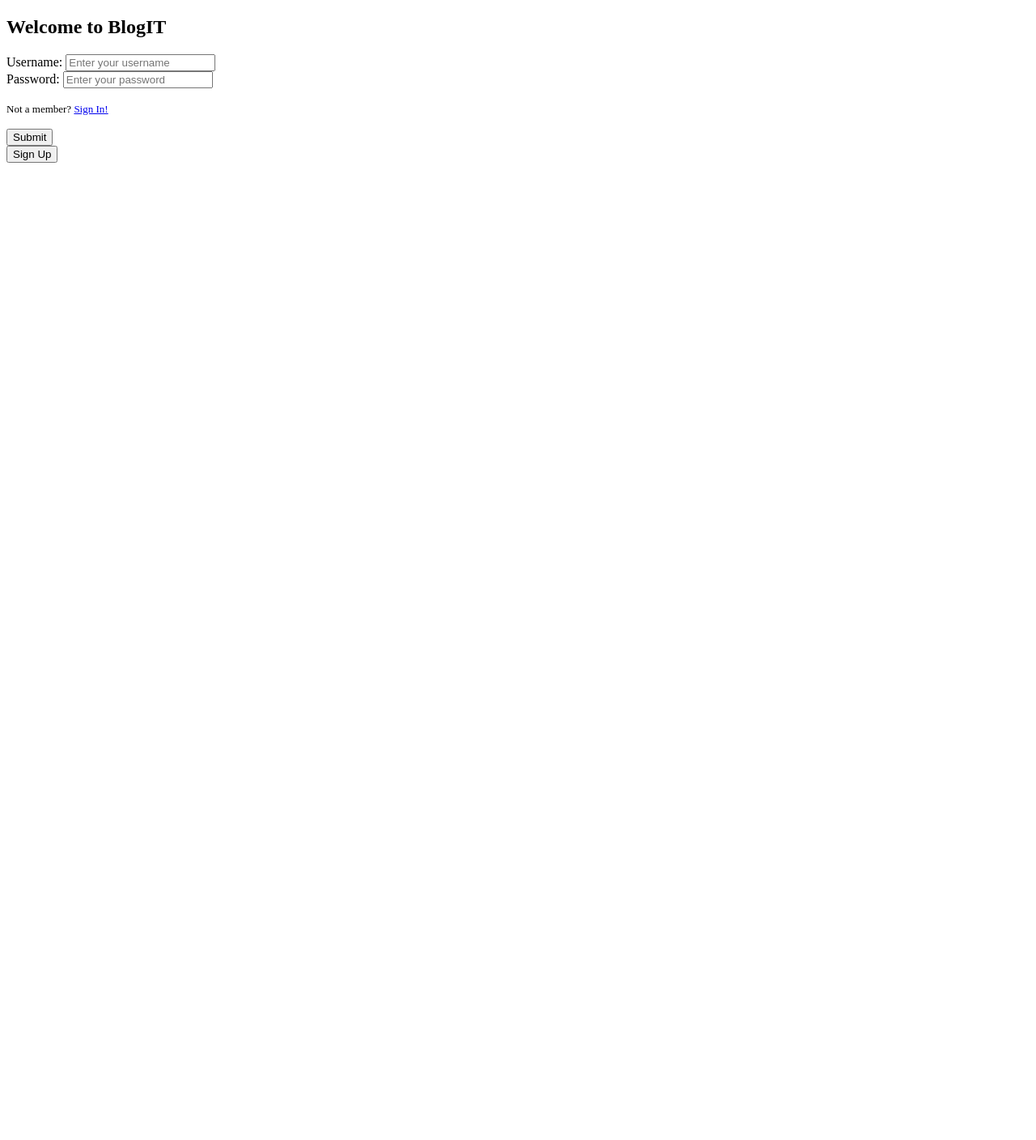
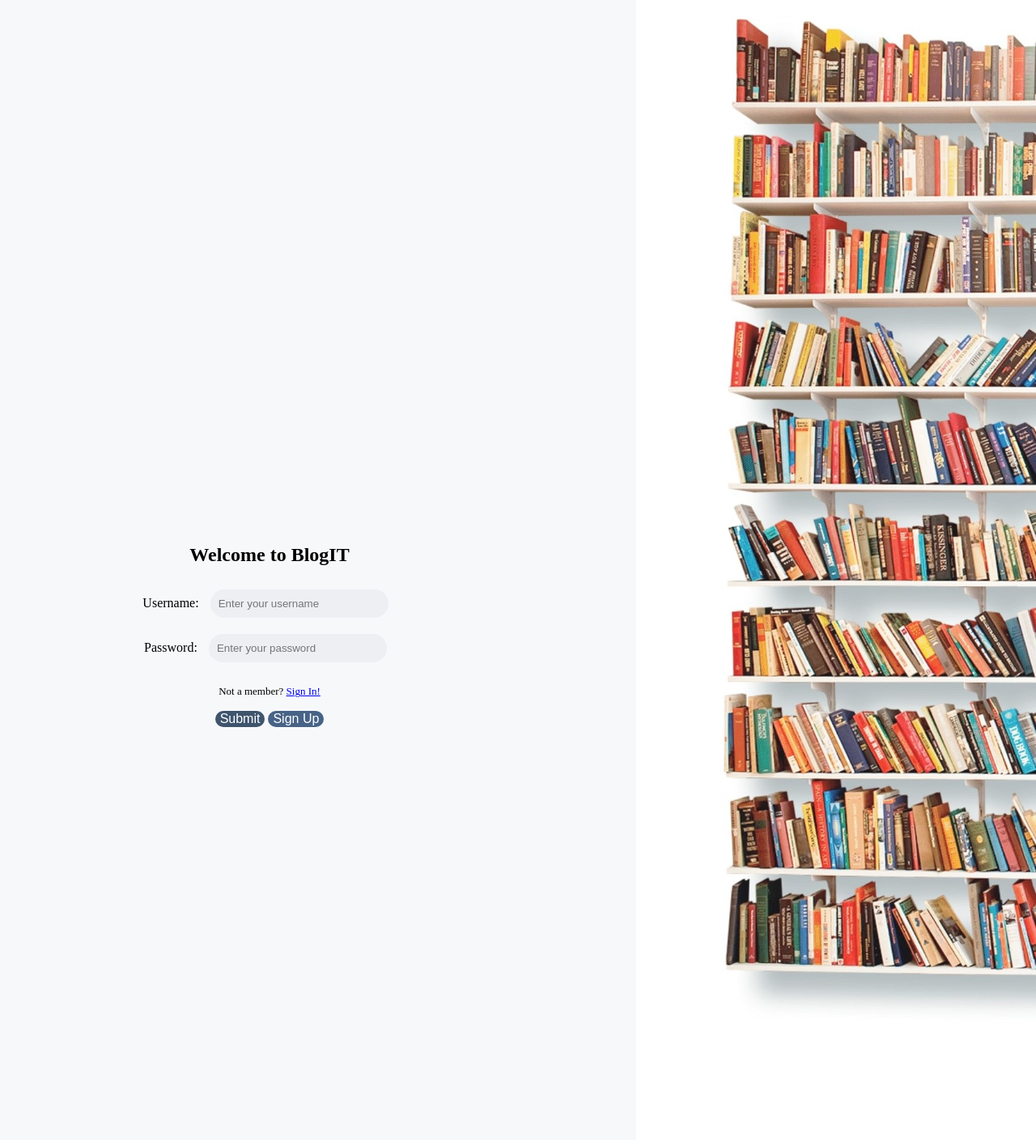
Before and after one commit to DiyaRoseSabu/Webapp_Setup, a Flask app: page / in a window 1280 px wide. Shown: the whole page at 81% size. Before the commit the page ends 201 px from the top, so only its background shows below. Run offline with Flask 3, Linux system fonts and the light colour scheme.

Commit message:
modification in the url

```diff
--- a/templates/web_app_create.html
+++ b/templates/web_app_create.html
@@ -76,7 +76,7 @@
 
   <script>
     function createPost() {
-      window.location.href = "/write";
+      window.location.href = "http://internship.tebbythomas.com:8080/webapp/write";
     }
   </script>
 </body>
--- a/templates/web_app_home.html
+++ b/templates/web_app_home.html
@@ -3,8 +3,82 @@
 <head>
     <title>BlogIT</title>
     <style>
+
+
+
         /* CSS styles */
-        /* ... CSS styles code here ... */
+        body {
+            font-family: Georgia (serif);
+            background-color: #f7f8fa;
+            text-align: center;
+            width: 1700px;
+            height: 2050px;
+            size: 1650px ;
+            margin-top: 150px;
+            align-content: center;
+            background-image: url("wappimg - Copy.jpg");
+            background-size:contain;
+            background-repeat:no-repeat;
+            background-position: right;
+            width: 650px;
+            height: 1250px;
+        }
+        .container {
+            display:contents;
+            align-items:right;
+            width: 1250pts;
+            margin-top:1000px ;
+            padding: 20px;
+            background-color:#A7C7E7;
+            align-content: center;
+
+        }
+
+
+
+           input[type="text"],
+           input[type="email"],
+           input[type="password"] {
+           border: 10px;
+           border-radius: 20px;
+           padding: 10px;
+           width: 200px;
+           margin: 10px;
+           background-color: #edeff3;
+    }
+
+
+
+        .input-group.input {
+             border-radius: 20px;
+             padding: 8px;
+             border: none;
+             font-size: larger;
+        }
+
+        .btn {
+            background-color: #3f546d;
+            color: #fff;
+            border: none;
+            border-radius: 12px;
+            cursor: pointer;
+            font-size:medium;
+        }
+        .btn1 {
+
+            background-color: #476386;
+            color: #fff;
+            border:250px;
+            border-radius: 12px;
+            cursor: pointer;
+            font-size:medium;
+
+
+        }
+        .larger-text {
+         font-size: 1px;
+}
+
     </style>
 </head>
 <body>
--- a/templates/web_app_reg.html
+++ b/templates/web_app_reg.html
@@ -90,7 +90,7 @@
   </div>
   <script>
     function submitForm() {
-      window.location.href = "webapp/create";
+      window.location.href = "http://internship.tebbythomas.com:8080/webapp";
     }
   </script>
 </body>
```
